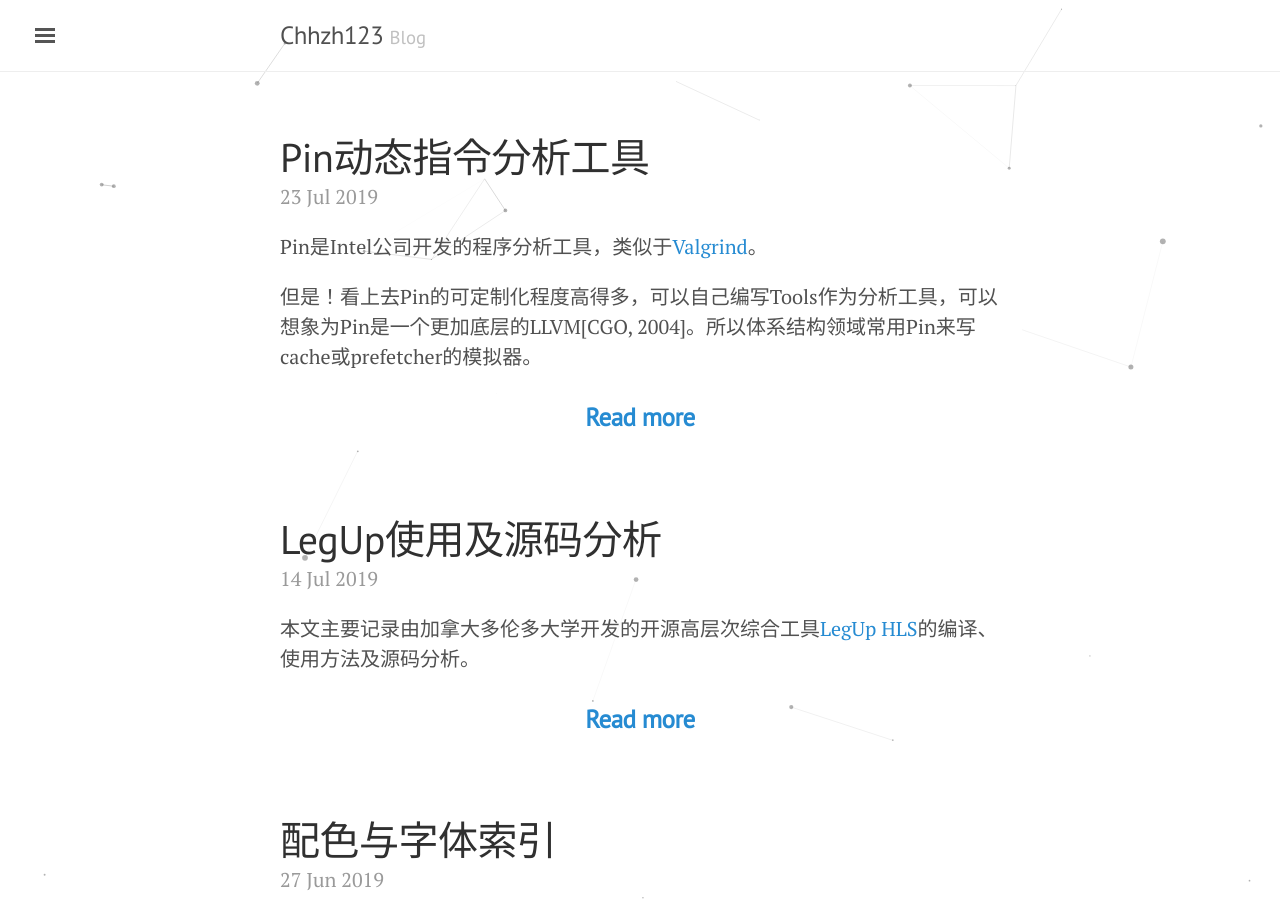
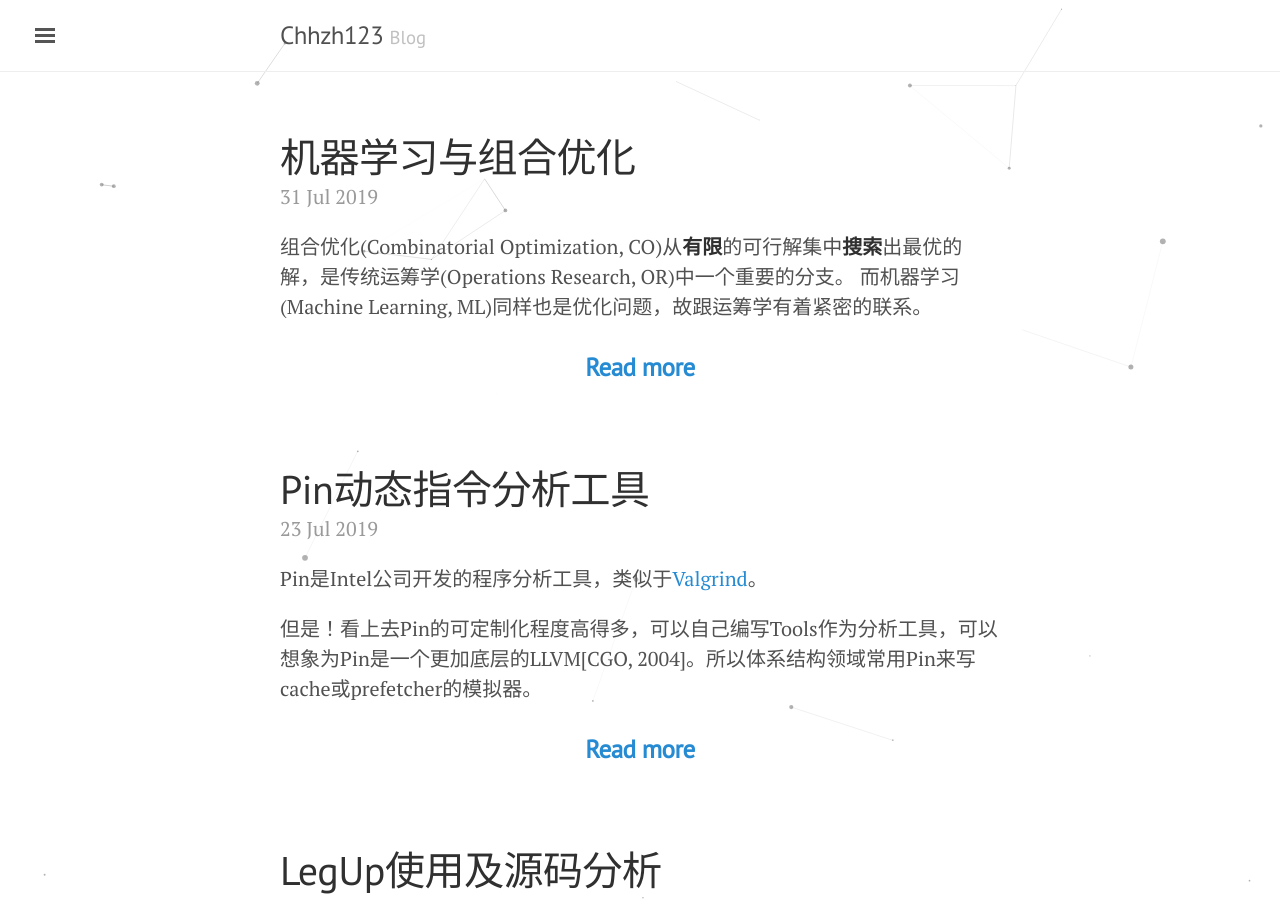
Before and after one commit to Ewenwan/chhzh123.github.io, a Jekyll site: the page built from index.html, in a window 1280 px wide and 900 px high. Built offline with Jekyll 4.4.1, drawn with Linux system fonts in a browser that asks for light colours; nearby versions of some CDN libraries; the list of posts is cut into pages by our own code; comment, search, counter and statistics services are not loaded; some of the changed text lies outside the part shown.

Commit message:
[blog] Update some materials

```diff
--- /dev/null
+++ b/_posts/2019-07-31-ml-co.md
@@ -0,0 +1,16 @@
+---
+layout: post
+title: 机器学习与组合优化
+tags: [dl]
+---
+
+组合优化(Combinatorial Optimization, CO)从**有限**的可行解集中**搜索**出最优的解，是传统运筹学(Operations Research, OR)中一个重要的分支。
+而机器学习(Machine Learning, ML)同样也是优化问题，故跟运筹学有着紧密的联系。
+
+<!--more-->
+
+待填坑...
+
+## 参考资料
+1. Yoshua Bengio, Andrea Lodi, and Antoine Prouvost, *Machine Learning for Combinatorial Optimization: a Methodological Tour d'Horizon*, arXiv:1811.06128v1, 2018
+2. Deep Learning in Discrete Optimization, Johns Hopkins University, Spring 2019, <http://www.ams.jhu.edu/~wcook12/dl/index.html>
```
Also changed, not shown: _posts/2019-06-27-git.md (+6 -0 lines), _posts/2019-07-23-pin.md (+5 -0 lines).
